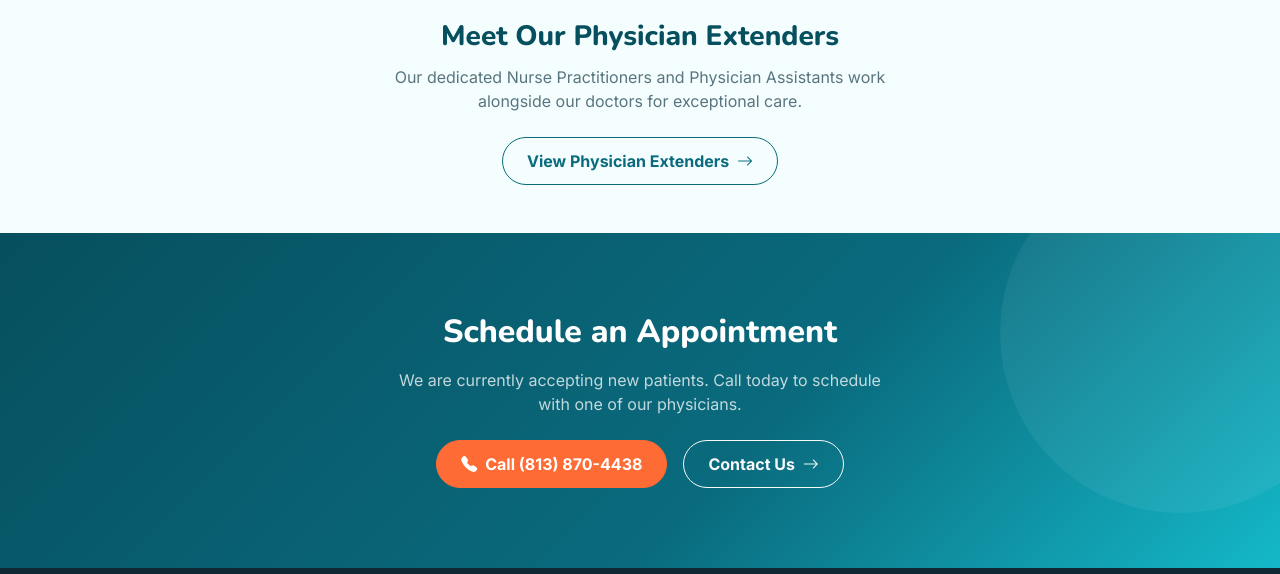
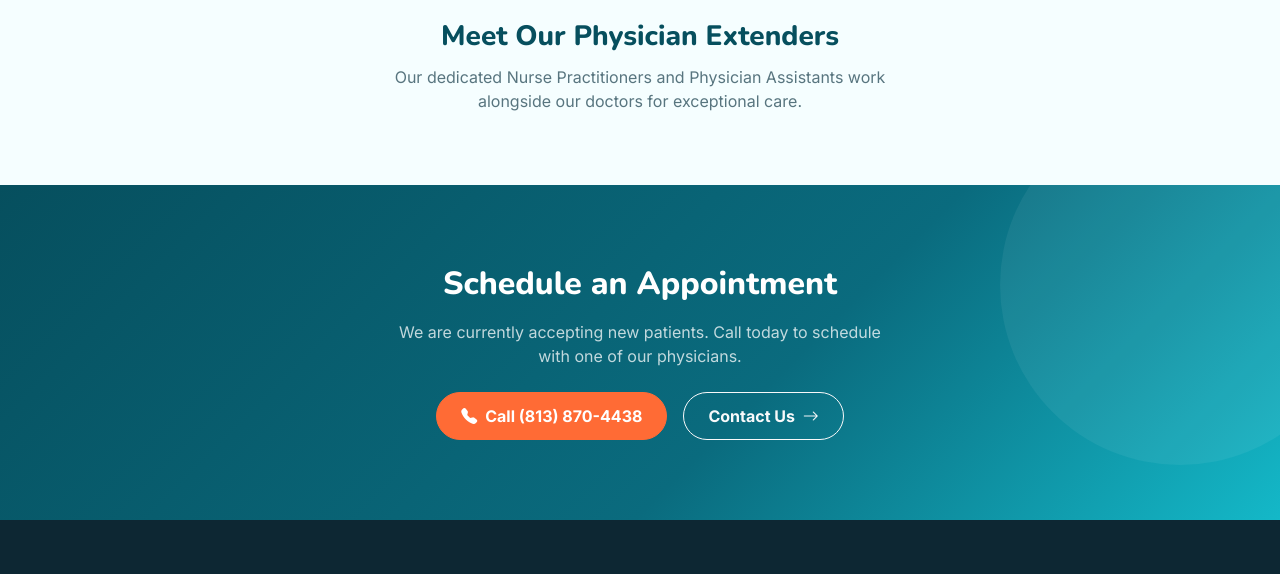
Before and after one commit to Pioneers-Branding/pedgi, a plain HTML site: page pediatric-training.html in a window 1280 px wide. Shown: the part 2880-3454 px from the top of the page. Drawn offline with nearby package versions, Linux system fonts and the light colour scheme.

Commit message:
physician page remove from menu

```diff
--- a/pediatric-training.html
+++ b/pediatric-training.html
@@ -51,7 +51,6 @@
             <a class="nav-link dropdown-toggle" href="#" data-bs-toggle="dropdown">Our Team</a>
             <ul class="dropdown-menu">
               <li><a class="dropdown-item" href="pediatric-training.html">About Our Doctors</a></li>
-              <li><a class="dropdown-item" href="physician-extenders.html">Physician Extenders</a></li>
             </ul>
           </li>
           <li class="nav-item"><a class="nav-link" href="contact.html">Contact</a></li>
@@ -204,8 +203,6 @@
       <h3 style="color:var(--primary-dark);margin-bottom:12px">Meet Our Physician Extenders</h3>
       <p class="text-muted-custom mx-auto mb-4" style="max-width:500px">Our dedicated Nurse Practitioners and Physician
         Assistants work alongside our doctors for exceptional care.</p>
-      <a href="physician-extenders.html" class="btn btn-outline-primary px-4">View Physician Extenders <i
-          class="bi bi-arrow-right ms-1"></i></a>
     </div>
   </section>
 
```
Also changed, not shown: children-s-medical-care.html (+0 -1 lines), contact.html (+0 -1 lines), educational-information.html (+0 -1 lines), faq.html (+0 -1 lines), forms.html (+0 -1 lines), index.html (+0 -1 lines), insurance-participation.html (+0 -1 lines), new-patient-information.html (+0 -1 lines), no-show-policy.html (+0 -1 lines), physician-extenderss.html (renamed from physician-extenders.html, +0 -1 lines), primary-care-physician.html (+0 -1 lines).
